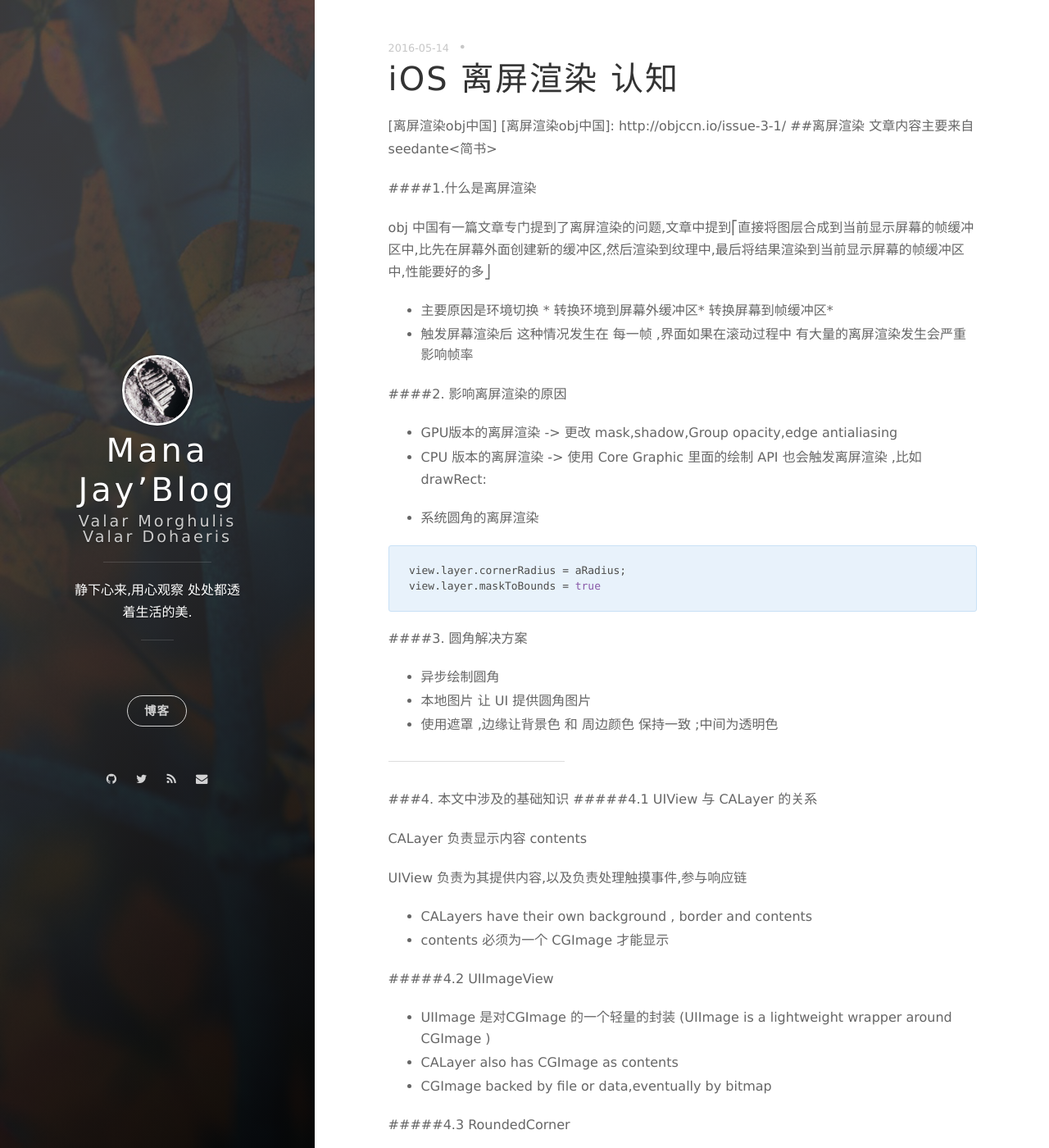
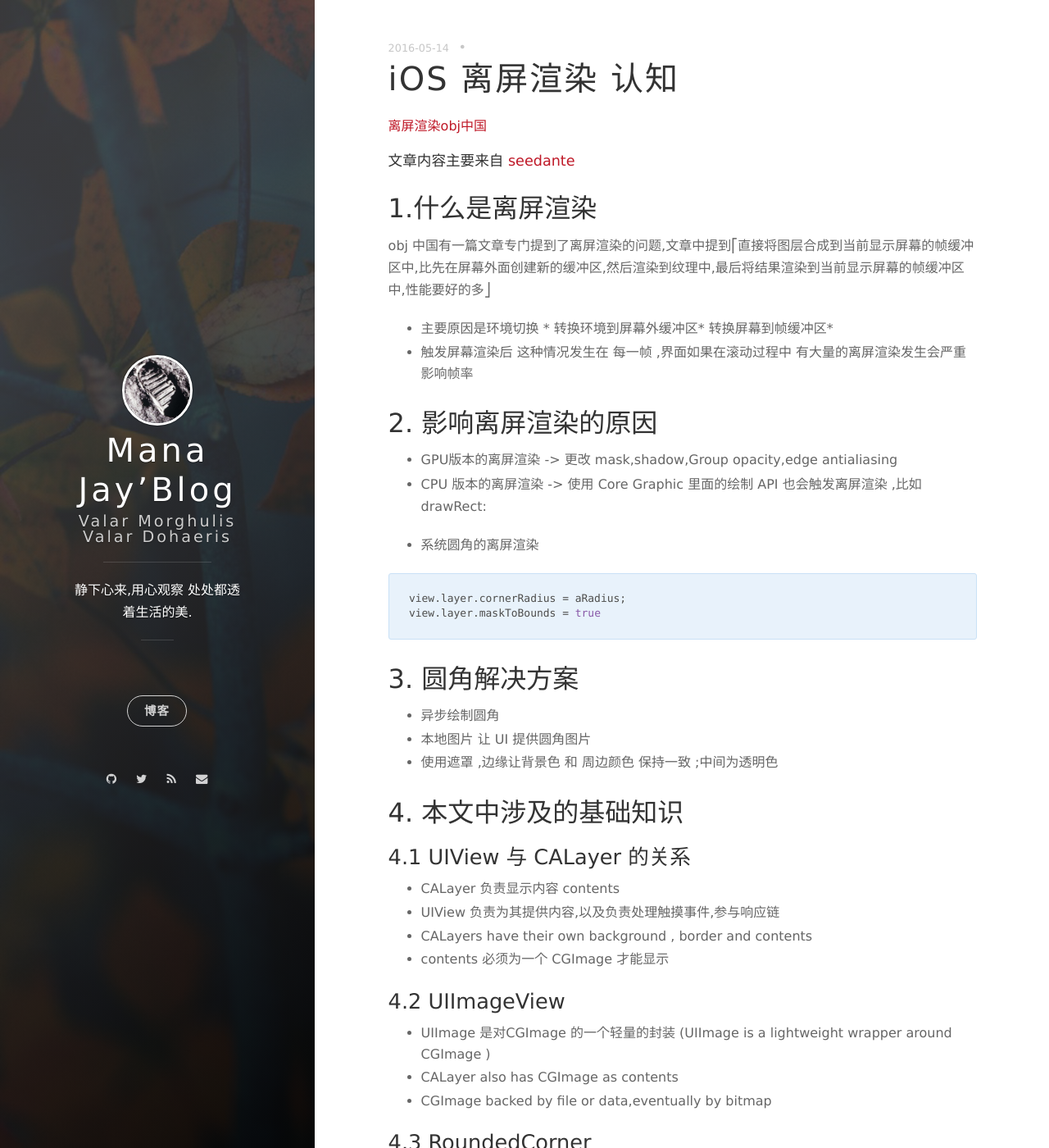
Before and after one commit to manajay/manajay.github.io, a Jekyll site: the page built from _posts/2016-05-13-iOS 离屏渲染认知.markdown, in a window 1280 px wide and 1400 px high. Shown: the whole window at 82% size. Built offline with Jekyll 4.4.1, drawn with Linux system fonts in a browser that asks for light colours; nearby versions of some CDN libraries; comment, search, counter and statistics services are not loaded; some of the changed text lies outside the part shown.

Commit message:
markdown 语法的认知

````diff
--- a/_posts/2016-05-13-iOS 离屏渲染认知.markdown
+++ b/_posts/2016-05-13-iOS 离屏渲染认知.markdown
@@ -4,17 +4,22 @@ title: iOS 离屏渲染 认知
 date: 2016-05-14 23:14:30.000000000 +09:00
 ---
 [离屏渲染obj中国]
+
 [离屏渲染obj中国]: http://objccn.io/issue-3-1/
-##离屏渲染 文章内容主要来自 seedante<简书>
 
-####1.什么是离屏渲染
+#### 文章内容主要来自 [seedante]
+
+[seedante]: http://www.jianshu.com/users/7ba5d9065301/latest_articles
+
+## 1.什么是离屏渲染
 
 obj 中国有一篇文章专门提到了离屏渲染的问题,文章中提到⎡直接将图层合成到当前显示屏幕的帧缓冲区中,比先在屏幕外面创建新的缓冲区,然后渲染到纹理中,最后将结果渲染到当前显示屏幕的帧缓冲区中,性能要好的多⎦
 
 * 主要原因是环境切换 * 转换环境到屏幕外缓冲区* 转换屏幕到帧缓冲区*
 * 触发屏幕渲染后 这种情况发生在 每一帧 ,界面如果在滚动过程中 有大量的离屏渲染发生会严重影响帧率
 
-####2. 影响离屏渲染的原因
+## 2. 影响离屏渲染的原因
+
 * GPU版本的离屏渲染 ->
 更改 mask,shadow,Group opacity,edge antialiasing
 * CPU 版本的离屏渲染 ->
@@ -27,40 +32,44 @@ view.layer.cornerRadius = aRadius;
 view.layer.maskToBounds = true
 ```
 
-####3. 圆角解决方案
+## 3. 圆角解决方案
+
 * 异步绘制圆角
 * 本地图片 让 UI 提供圆角图片
 * 使用遮罩 ,边缘让背景色 和 周边颜色 保持一致 ;中间为透明色
 
-************
-###4. 本文中涉及的基础知识
-#####4.1  UIView 与 CALayer 的关系
-
-CALayer 负责显示内容 contents
-
-UIView 负责为其提供内容,以及负责处理触摸事件,参与响应链
 
 
+## 4. 本文中涉及的基础知识
+
+### 4.1  UIView 与 CALayer 的关系
+
+* CALayer 负责显示内容 contents
+* UIView 负责为其提供内容,以及负责处理触摸事件,参与响应链
 * CALayers have their own background , border and contents
 * contents 必须为一个 CGImage 才能显示
 
-#####4.2 UIImageView
+### 4.2 UIImageView
+
 * UIImage 是对CGImage 的一个轻量的封装 (UIImage is a lightweight wrapper around CGImage )
 * CALayer also has CGImage as contents
 * CGImage backed by file or data,eventually by bitmap
 
-#####4.3 RoundedCorner
+### 4.3 RoundedCorner
+
 * cornerRadius 的英文说明
 * Setting the radius to a value greater than 0.0 causes the layer to begin drawing rounded corners on its background. By default,the corner radius does not apply to the image in the layer's contents property ;it applies only to the background color and border of the layer . However, setting the masksToBounds property to YES causes the content to be clipped to the rounded corners.
 * 只对前景框和背景色起作用
 
-#####4.4 重绘方案的优化
+### 4.4 重绘方案的优化
+
 * 将图像重新绘制为圆角图像相当于多了一份,要不要缓存?
 * A 第一次重绘后将这些圆角图像缓存在磁盘里,第二次加载直接使用缓存的圆角图像;
 * B 直接保存在内存里,在内存比较吃紧时显然不是个好选择
 * C 不缓存,和系统圆角一样,每次都重绘,浪费电量
 
-#####4.5 文本视图类上实现圆角
+### 4.5 文本视图类上实现圆角
+
 * UTextField 自带圆角效果
 * UILabel  UITextView 首先保证contents 呈现透明的背景色 ,只需要设置 layer 的 backgroundColor ,再加上 cornerRadius 就 OK
 
````
